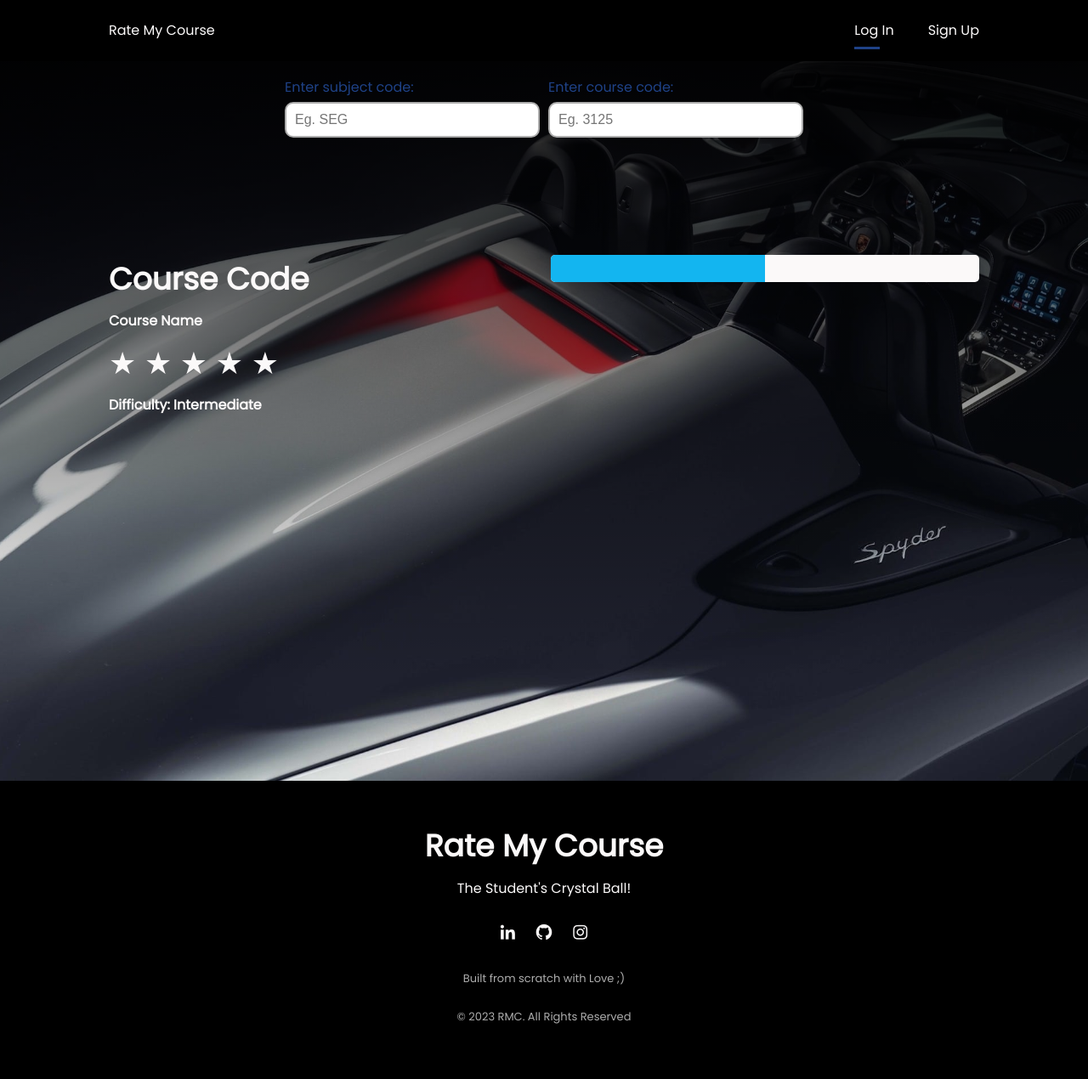
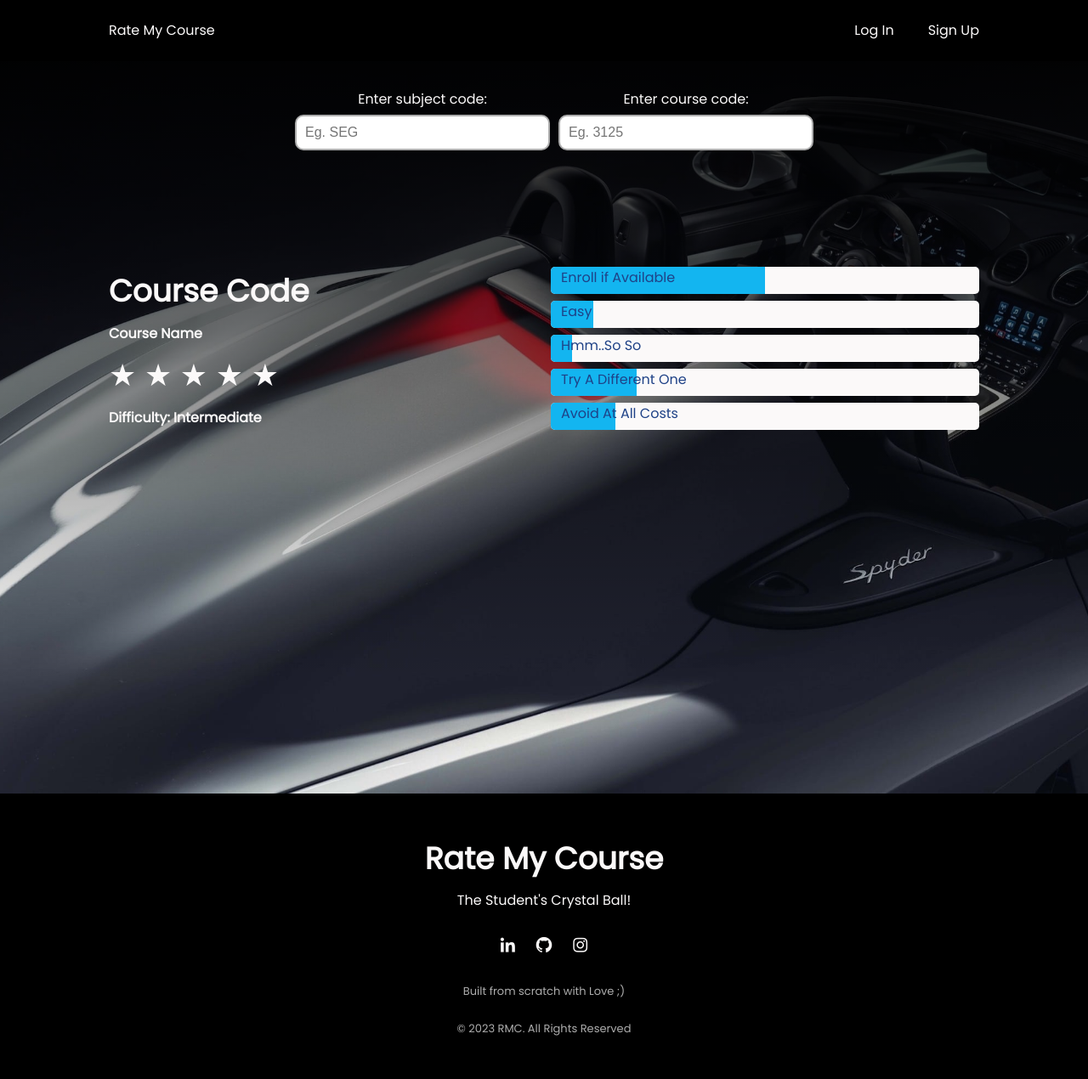
Before and after one commit to mehtameet12/RateMyCourse, a Django app: page /results/ in a window 1280 px wide. Shown: the whole page at 85% size. Before the commit the page ends 1205 px from the top, so only its background shows below. Run offline with Django 4.2, Linux system fonts and the light colour scheme; some libraries are stand-ins or nearby versions.

Commit message:
some basic changes to the UI

```diff
--- a/RateMyCourse/static/Css/styles.css
+++ b/RateMyCourse/static/Css/styles.css
@@ -501,6 +501,7 @@
     background-position: center;
     opacity: 1;
     transition: opacity 1s ease-in-out;
+    margin-top: 2.9rem;
 }
 
 .result_backdrop-container {
@@ -528,7 +529,7 @@
     align-content: space-around;
     row-gap: 2rem;
     flex-direction: column;
-    align-items: center;
+    align-items: flex-start;
     justify-content: center;
     align-items: flex-start;
     display: grid;
@@ -632,13 +633,27 @@
     background-color: var(--first-color-lighten);
     border-radius: 5px;
     overflow: hidden;
+    margin-bottom: 0.5rem;
+    position: relative;
+
 }
 
 .graph__bar {
     height: 100%;
     background-color: var(--first-color-ratings);
     transition: width 0.5s ease-in-out;
+    position: absolute;
+    bottom: 0;
+    left: 0;
 }
+
+.graph__label {
+    margin-left: .75rem;
+    position: relative;
+    z-index: 1;
+    font-size: var(--normal-font-size)
+}
+
 
 /* Card Styles */
 .card {
@@ -678,7 +693,7 @@
     position: relative;
     align-items: flex-start;
     height: auto;
-    margin-top: 4rem;
+    margin-top: 2rem;
     margin-bottom: 0rem;
 }
 
--- a/RateMyCourse/templates/index.html
+++ b/RateMyCourse/templates/index.html
@@ -36,7 +36,7 @@
                 <div class="nav__menu" id="nav-menu">
                     <ul class="nav__list">
                         <li class="nav__item">
-                            <a href="#" class="nav__link active-link" onclick="openLoginModal()">Log In</a>
+                            <a href="#" class="nav__link" onclick="openLoginModal()">Log In</a>
                         </li>
                         <li class="nav__item">
                             <a href="#" class="nav__link" onclick="openSignupModal()">Sign Up</a>
--- a/RateMyCourse/templates/results.html
+++ b/RateMyCourse/templates/results.html
@@ -1,4 +1,6 @@
 {%load static%}
+{% load socialaccount %}
+{% providers_media_js %}
 <!DOCTYPE html>
 <html lang ="en">
 
@@ -34,7 +36,7 @@
                 <div class="nav__menu" id="nav-menu">
                     <ul class="nav__list">
                         <li class="nav__item">
-                            <a href="#" class="nav__link active-link" onclick="openLoginModal()">Log In</a>
+                            <a href="#" class="nav__link" onclick="openLoginModal()">Log In</a>
                         </li>
                         <li class="nav__item">
                             <a href="#" class="nav__link" onclick="openSignupModal()">Sign Up</a>
@@ -52,10 +54,10 @@
             <div class="modal-content">
                 <span class="close-modal" onclick="closeModal()">&times;</span>
                 <h2>Login</h2>
-                <button class="google-login">
+                <a class="google-login" href="{% provider_login_url 'google' %}">
                     <i class='bx bxl-google'></i>
                     <span class="google-text">Login with Google</span>
-                </button>
+                </a>
                 <div class = "divider"></div>
                     <label for="subject-code">  Or login with email  </label>
                 <form class="login-form" metod = "post" action="login/">
@@ -74,10 +76,10 @@
             <div class="modal-content">
                 <span class="close-modal" onclick="closeModal()">&times;</span>
                 <h2>Sign Up</h2>
-                <button class="google-login">
+                <a class="google-login" href="{% provider_login_url 'google' %}">
                     <i class='bx bxl-google'></i>
                     <span class="google-text">Sign Up with Google</span>
-                </button>
+                </a>
                 <div class = "divider"></div>
                     <label for="subject-code">  Or sign up with username  </label>
                 <form class = "signup-form" method ="post" action="signup/">
@@ -108,7 +110,7 @@
             <!-- RESULT -->
             <section class="result_backdrop-container">
                 <section class="result" id="result">
-
+                    <div class = "result__data">
                         <div class="search-section bd-container bd-grid">
                             <form class="search-form" action="/search" method="GET">
                                 <div class = "input-group">
@@ -121,7 +123,7 @@
                                 </div>
                             </form>
                         </div>
-
+                    </div>
                   <div class="result__container bd-container bd-grid">
                     <div class="ratings">
                       <h2 class="ratings__title">Course Code</h2>
@@ -137,7 +139,24 @@
                     </div>
                     <div class = "graphDetails">
                         <div class="graph">
+                            <div class="graph__label">Enroll if Available</div>
                             <div class="graph__bar" style="width: 50%;"></div>
+                        </div>
+                        <div class="graph">
+                            <div class="graph__label">Easy</div>
+                            <div class="graph__bar" style="width: 10%;"></div>
+                        </div>
+                        <div class="graph">
+                            <div class="graph__label">Hmm..So So</div>
+                            <div class="graph__bar" style="width: 5%;"></div>
+                        </div>
+                        <div class="graph">
+                            <div class="graph__label">Try A Different One</div>
+                            <div class="graph__bar" style="width: 20%;"></div>
+                        </div>
+                        <div class="graph">
+                            <div class="graph__label">Avoid At All Costs</div>
+                            <div class="graph__bar" style="width: 15%;"></div>
                         </div>
                     </div>
 
```
Lines whose indentation alone changed are shown as unchanged.
